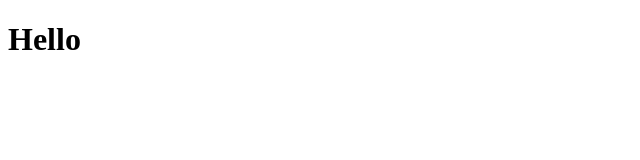
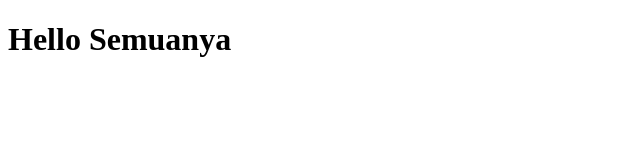
Before and after one commit to inikumadayo/inikumadayo.github.io, a plain HTML site: page index.html in a window 1280 px wide. Shown: the whole page, without its empty margins (0-640 px from the left). Drawn offline with Linux system fonts and the light colour scheme.

Commit message:
edit index.html

```diff
--- a/index.html
+++ b/index.html
@@ -1,11 +1,11 @@
 <!DOCTYPE html>
 <html lang="en">
-<head>
-    <meta charset="UTF-8">
-    <meta name="viewport" content="width=device-width, initial-scale=1.0">
+  <head>
+    <meta charset="UTF-8" />
+    <meta name="viewport" content="width=device-width, initial-scale=1.0" />
     <title>Document</title>
-</head>
-<body>
-    <h1>Hello</h1>
-</body>
+  </head>
+  <body>
+    <h1>Hello Semuanya</h1>
+  </body>
 </html>
```
